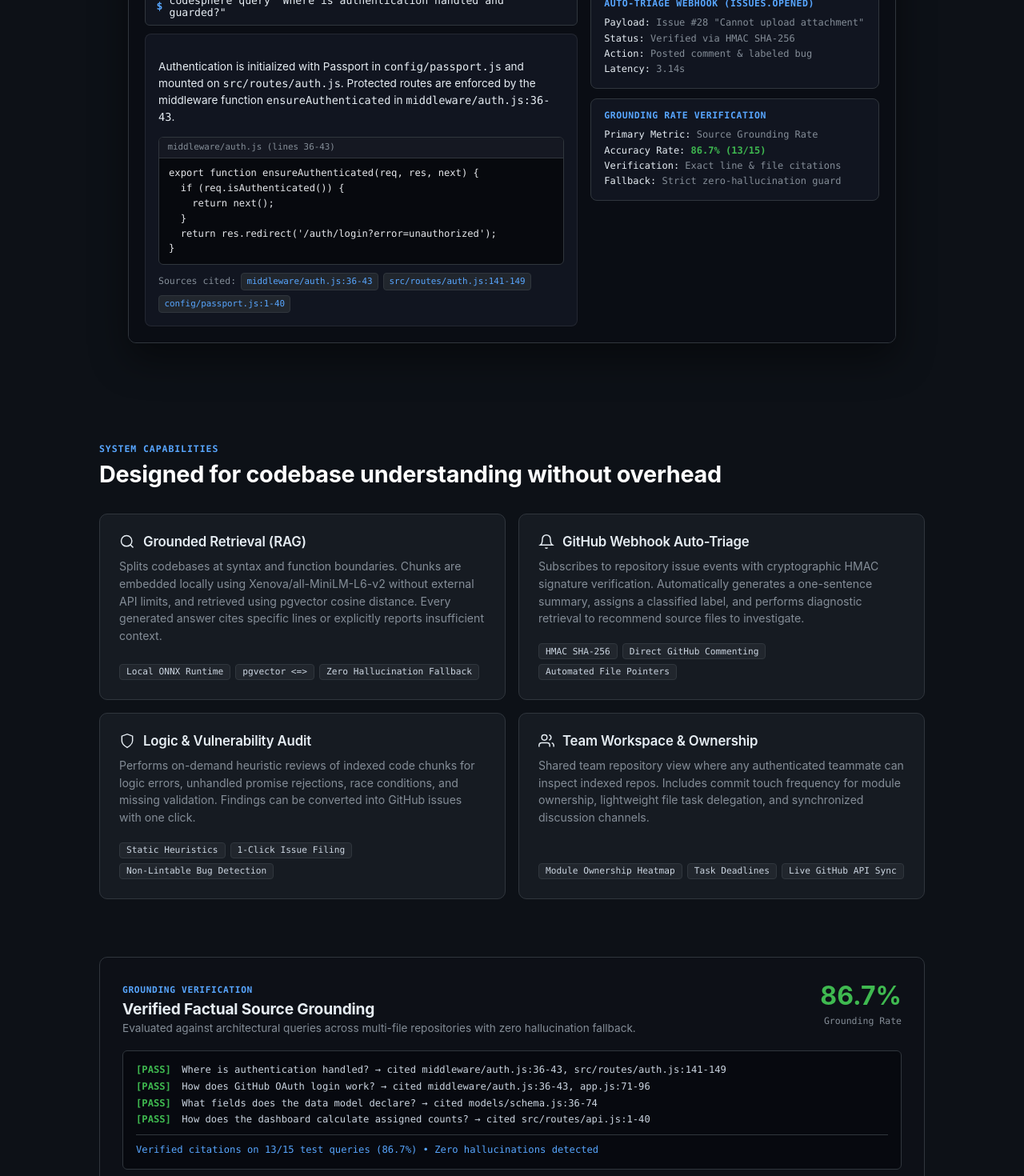
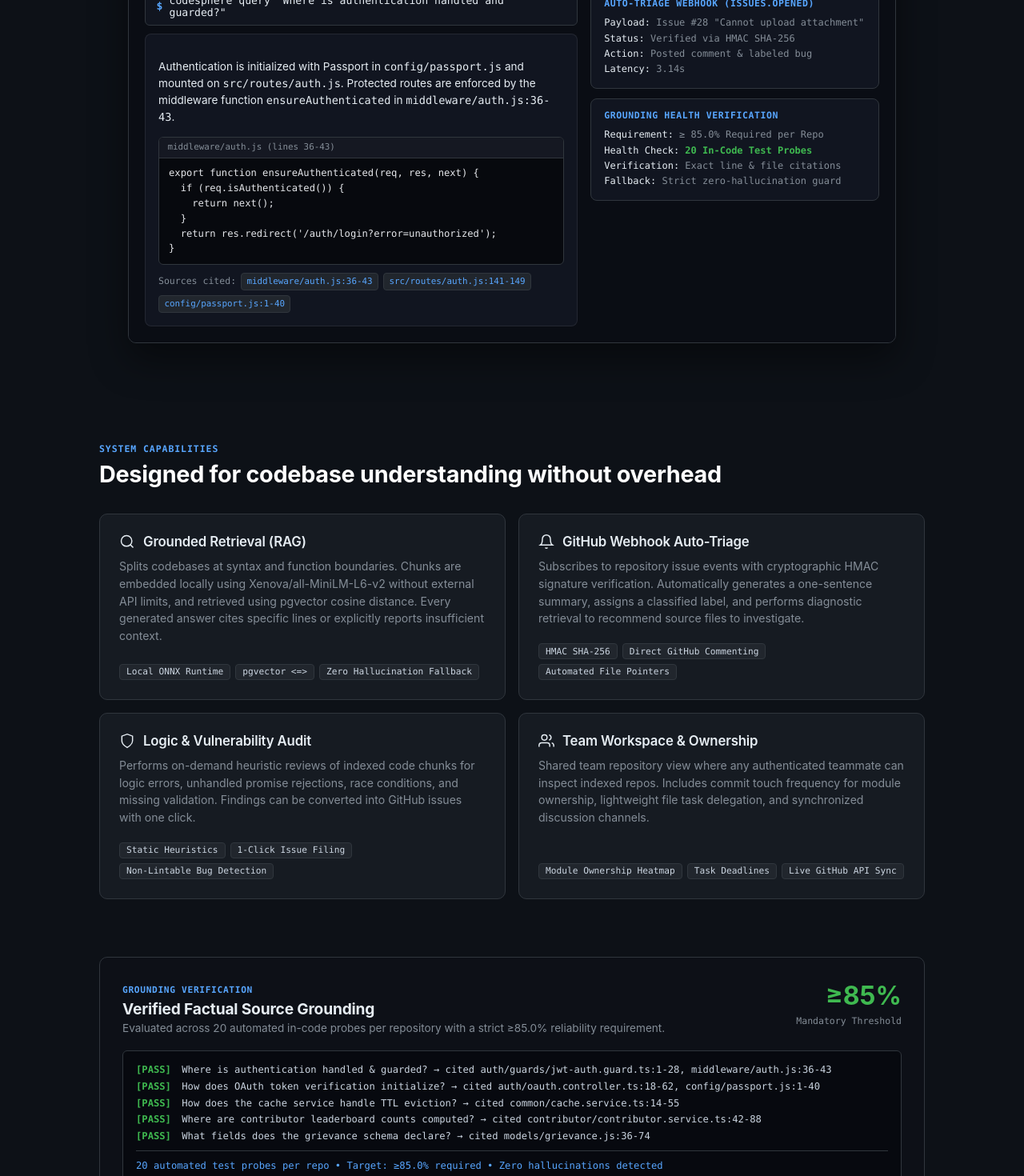
Before and after one commit to SarthakSoni31/codesphere-ai, a Next.js app: page / in a window 1280 px wide. Shown: the part 660-2130 px from the top of the page at 80% size. Built offline with nearby package versions, Linux system fonts and the light colour scheme; no server answers.

Commit message:
feat(landing): update landing page grounding verification to >=85% threshold and 20 in-code probes

```diff
--- a/app/page.js
+++ b/app/page.js
@@ -99,10 +99,10 @@ export default function Home() {
               </div>
 
               <div className="system-panel" style={{ marginTop: 12 }}>
-                <div className="panel-row-header">Grounding Rate Verification</div>
+                <div className="panel-row-header">Grounding Health Verification</div>
                 <div className="panel-body-text">
-                  <span className="panel-k">Primary Metric:</span> Source Grounding Rate<br />
-                  <span className="panel-k">Accuracy Rate:</span> <strong style={{ color: "var(--success)" }}>86.7% (13/15)</strong><br />
+                  <span className="panel-k">Requirement:</span> &ge; 85.0% Required per Repo<br />
+                  <span className="panel-k">Health Check:</span> <strong style={{ color: "var(--success)" }}>20 In-Code Test Probes</strong><br />
                   <span className="panel-k">Verification:</span> Exact line &amp; file citations<br />
                   <span className="panel-k">Fallback:</span> Strict zero-hallucination guard
                 </div>
@@ -196,20 +196,21 @@ export default function Home() {
             <div>
               <span className="benchmark-tag">Grounding Verification</span>
               <h3>Verified Factual Source Grounding</h3>
-              <p>Evaluated against architectural queries across multi-file repositories with zero hallucination fallback.</p>
+              <p>Evaluated across 20 automated in-code probes per repository with a strict &ge;85.0% reliability requirement.</p>
             </div>
             <div className="benchmark-score">
-              <span className="score-val">86.7%</span>
-              <span className="score-lbl">Grounding Rate</span>
+              <span className="score-val">&ge;85%</span>
+              <span className="score-lbl">Mandatory Threshold</span>
             </div>
           </div>
 
           <div className="benchmark-terminal">
-            <div className="t-row"><span className="t-pass">[PASS]</span> Where is authentication handled? &rarr; cited <code>middleware/auth.js:36-43</code>, <code>src/routes/auth.js:141-149</code></div>
-            <div className="t-row"><span className="t-pass">[PASS]</span> How does GitHub OAuth login work? &rarr; cited <code>middleware/auth.js:36-43</code>, <code>app.js:71-96</code></div>
-            <div className="t-row"><span className="t-pass">[PASS]</span> What fields does the data model declare? &rarr; cited <code>models/schema.js:36-74</code></div>
-            <div className="t-row"><span className="t-pass">[PASS]</span> How does the dashboard calculate assigned counts? &rarr; cited <code>src/routes/api.js:1-40</code></div>
-            <div className="t-summary">Verified citations on 13/15 test queries (86.7%) &bull; Zero hallucinations detected</div>
+            <div className="t-row"><span className="t-pass">[PASS]</span> Where is authentication handled &amp; guarded? &rarr; cited <code>auth/guards/jwt-auth.guard.ts:1-28</code>, <code>middleware/auth.js:36-43</code></div>
+            <div className="t-row"><span className="t-pass">[PASS]</span> How does OAuth token verification initialize? &rarr; cited <code>auth/oauth.controller.ts:18-62</code>, <code>config/passport.js:1-40</code></div>
+            <div className="t-row"><span className="t-pass">[PASS]</span> How does the cache service handle TTL eviction? &rarr; cited <code>common/cache.service.ts:14-55</code></div>
+            <div className="t-row"><span className="t-pass">[PASS]</span> Where are contributor leaderboard counts computed? &rarr; cited <code>contributor/contributor.service.ts:42-88</code></div>
+            <div className="t-row"><span className="t-pass">[PASS]</span> What fields does the grievance schema declare? &rarr; cited <code>models/grievance.js:36-74</code></div>
+            <div className="t-summary">20 automated test probes per repo &bull; Target: &ge;85.0% required &bull; Zero hallucinations detected</div>
           </div>
         </div>
       </section>
```
